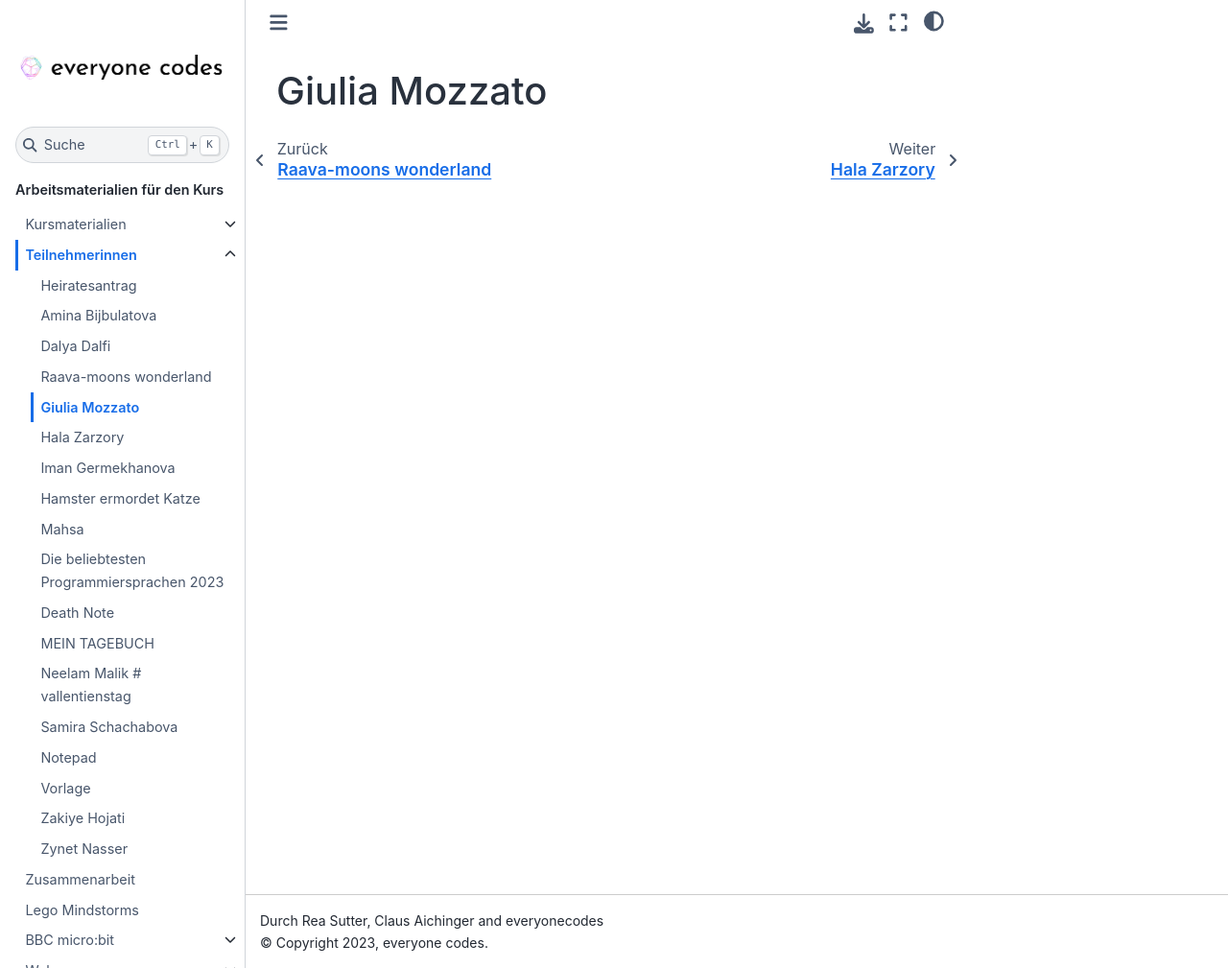
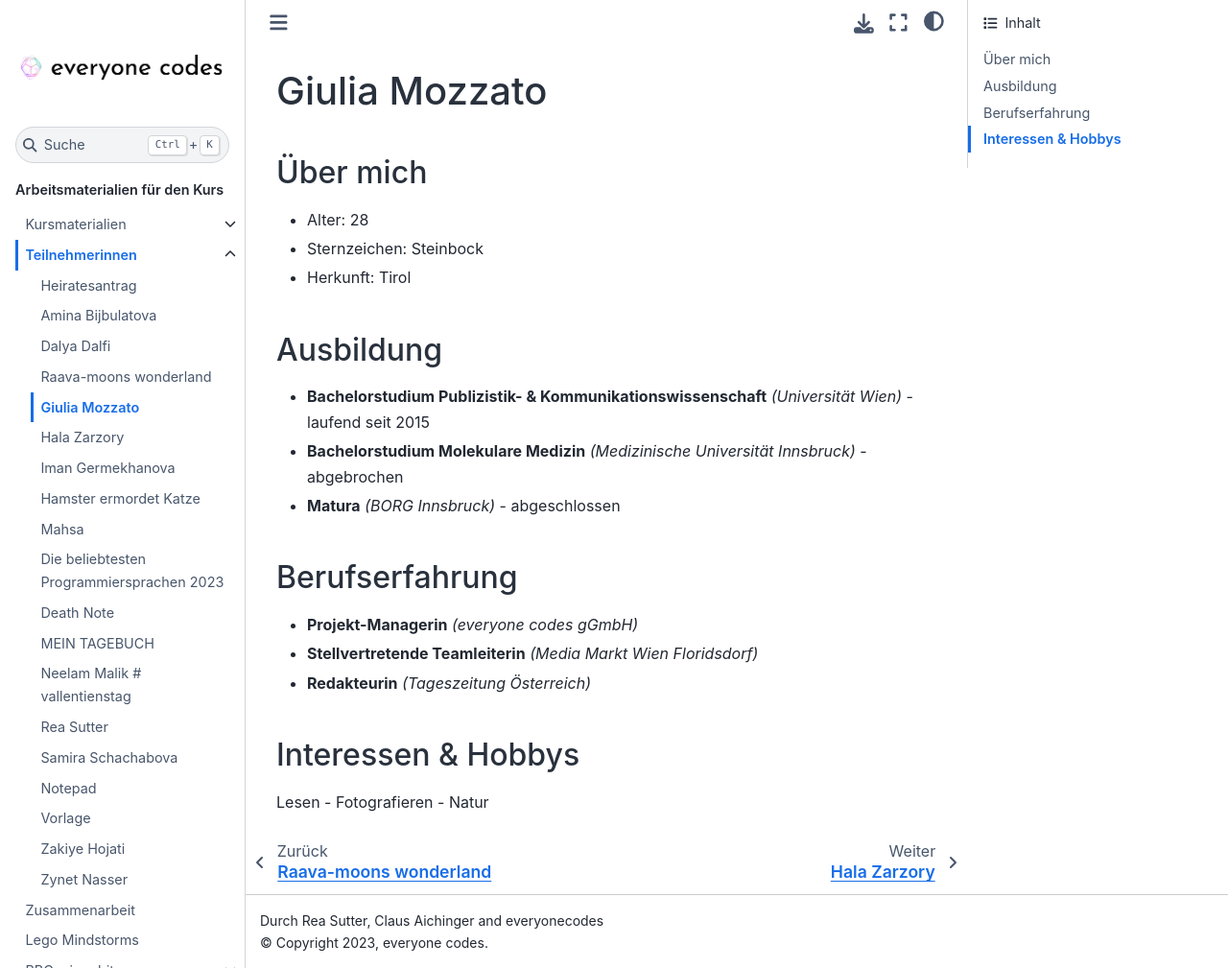
Before and after one commit to ec-mentors/IT-ist-das-was-fuer-mich-i05, a Sphinx documentation site: the page built from source/participants/giulia-mozzato.md, in a window 1280 px wide and 1009 px high. Shown: the whole window at 96% size. Built offline with Sphinx 7.4.7 and the Sphinx Book theme 1.1.4, drawn with Linux system fonts in a browser that asks for light colours.

Commit message:
add page on Giulia and Rea

```diff
--- a/source/participants/giulia-mozzato.md
+++ b/source/participants/giulia-mozzato.md
@@ -1 +1,23 @@
 # Giulia Mozzato
+
+## Über mich
+
+- Alter: 28
+- Sternzeichen: Steinbock
+- Herkunft: Tirol
+
+## Ausbildung
+
+- **Bachelorstudium Publizistik- & Kommunikationswissenschaft** *(Universität Wien)* - laufend seit 2015
+- **Bachelorstudium Molekulare Medizin** *(Medizinische Universität Innsbruck)* - abgebrochen
+- **Matura** *(BORG Innsbruck)* - abgeschlossen
+
+## Berufserfahrung
+
+- **Projekt-Managerin** *(everyone codes gGmbH)*
+- **Stellvertretende Teamleiterin** *(Media Markt Wien Floridsdorf)*
+- **Redakteurin** *(Tageszeitung Österreich)*
+
+## Interessen & Hobbys
+
+Lesen - Fotografieren - Natur
```
Also changed, not shown: source/participants/rea-sutter.md (added, +27 -0 lines).
